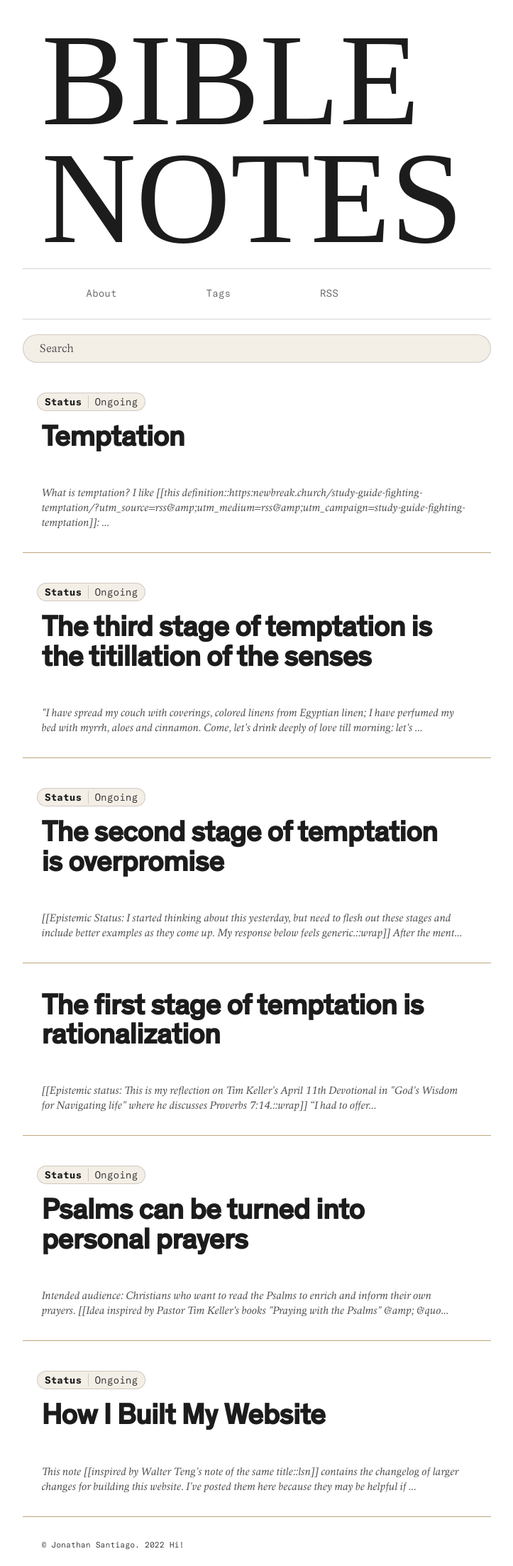
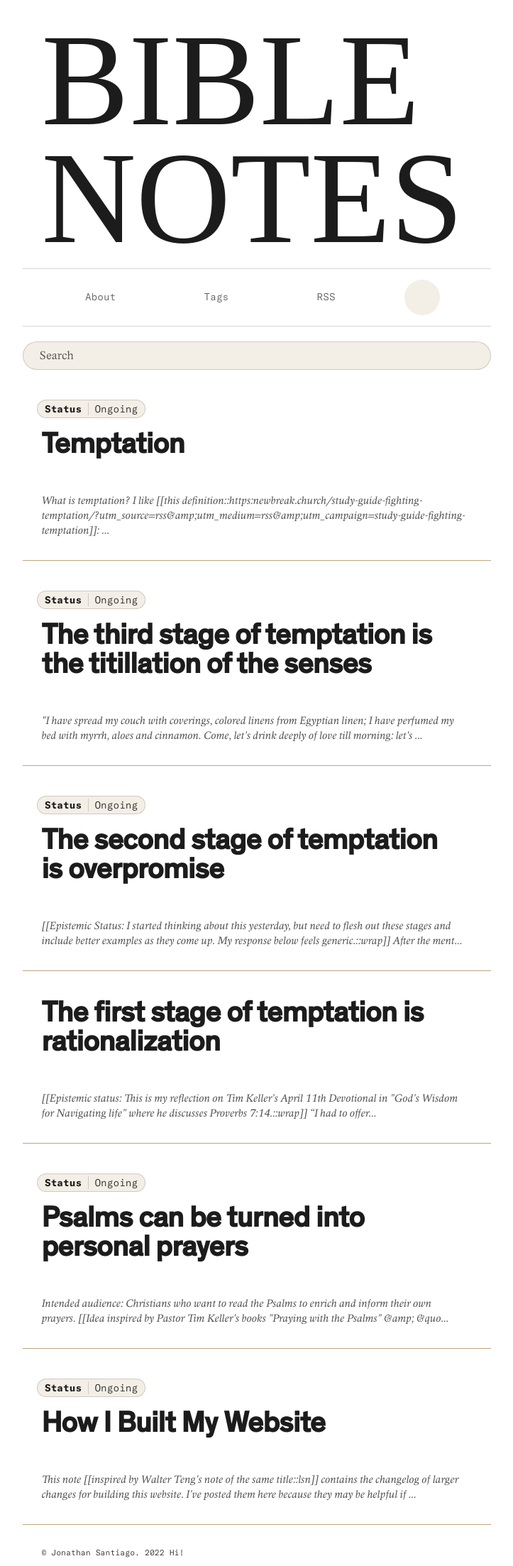
Before and after one commit to jsantiago611/digital-garden-master, a Jekyll site: the page built from index.md, in a window 1280 px wide. Shown: the whole page at 71% size, without its empty margins (278-1001 px from the left). Built offline with Jekyll 4.4.1, drawn with Linux system fonts in a browser that asks for light colours; some web fonts are replaced.

Commit message:
restoring prior theme-toggle button structure

```diff
--- a/_includes/Header.html
+++ b/_includes/Header.html
@@ -188,9 +188,7 @@
         <script src="/assets/js/Search.js"></script>
         <script src="/scripts/theme-switcher.js"></script>
         {%- endif -%}
-        <div class="menu-item" onclick="modeSwitcher()">
-            <p class="menu-item-text"></p>
-        </div>
+        <button id="theme-toggle" onclick="modeSwitcher()"></button>
     </div>
     <div class="searchbar search-container">
             {%- if site.preferences.search.shortcut_hint.enabled -%}
```
